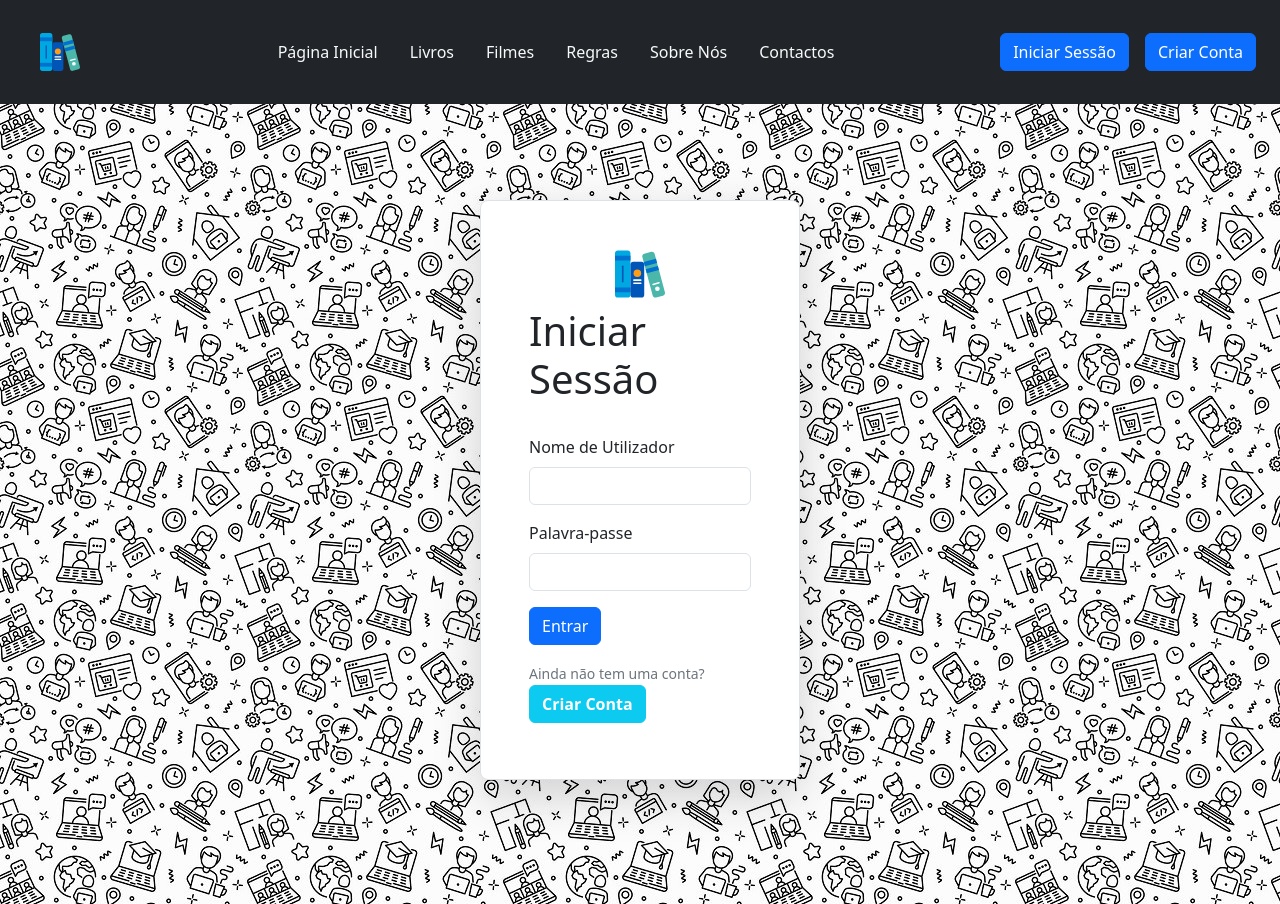
After one commit to Kurt3z/library_project, a Django app: page /users/login/ in a window 1280 px wide. The commit adds this page. Run offline with Django 4.2, Linux system fonts and the light colour scheme; some libraries are stand-ins or nearby versions.

Commit message:
Add Login and Signup Templates and Create Routing

```diff
--- a/library_project/urls.py
+++ b/library_project/urls.py
@@ -4,5 +4,6 @@ from django.urls import path, include
 
 urlpatterns = [
     path("admin/", admin.site.urls),
-    path("", include("core.urls"))
+    path("", include("core.urls")),
+    path("users/", include("users.urls"))
 ]
--- a/templates/main.html
+++ b/templates/main.html
@@ -9,6 +9,9 @@
     {% load bootstrap5 %}
     {% bootstrap_css %}
     {% bootstrap_javascript %}
+    <style>
+        {% block internal_css %}{% endblock internal_css %}
+    </style>
 </head>
 <body>
     {% include "navbar.html" %}
--- a/templates/navbar.html
+++ b/templates/navbar.html
@@ -1,7 +1,7 @@
 {% load static %}
 
 <nav class="navbar navbar-expand-lg bg-dark p-4">
-    <a class="navbar-brand text-capitalize py-2 px-3 rounded-2" href="#">
+    <a class="navbar-brand text-capitalize py-2 px-3 rounded-2" href="{% url "index" %}">
         <img src="{% static 'images/icon.svg' %}" alt="" height="40" />
     </a>
     <button
@@ -40,8 +40,8 @@
         </ul>
         <!-- Login and Sign Up Buttons -->
         <div class="navbar-nav justify-content-center gap-3">
-            <a href="#" class="btn btn-primary btn mb-lg-0">Iniciar Sessão</a>
-            <a href="./signup.html" class="btn btn-primary btn">Criar Conta</a>
+            <a href="{% url "login" %}" class="btn btn-primary btn mb-lg-0">Iniciar Sessão</a>
+            <a href="{% url "register" %}" class="btn btn-primary btn">Criar Conta</a>
         </div>
     </div>
 </nav>
--- /dev/null
+++ b/users/templates/users/login-register.html
@@ -0,0 +1,74 @@
+{% extends "main.html" %}
+{% load static %}
+
+{% block internal_css %}
+    main {
+        background-image: url('{% static "images/background.jpg" %}');
+    }
+{% endblock internal_css %}
+
+{% block title %}
+    {% if page == "register" %}
+        Criar Conta
+    {% else %}
+        Iniciar Sessão
+    {% endif %}
+{% endblock title %}
+
+
+
+{% block content %}
+    {% if page == "register" %}
+        <main class="container-fluid vh-100 d-flex flex-column justify-content-center align-items-center my-0">
+            <div class="container bg-white w-25 p-5 rounded-3 border shadow-lg position-absolute" style="top: 120px">
+                <div class="d-flex flex-column justify-content-center align-items-center mb-4">
+                    <img src="{% static "images/icon.svg" %}" alt="" height="50" class="mb-2" />
+                    <h1>Criar Conta</h1>
+                </div>
+                <form action="">
+                    <div class="row mb-3">
+                        <div class="col">
+                            <label for="">Nome</label>
+                            <input type="text" class="form-control" />
+                        </div>
+                        <div class="col">
+                            <label for="">Apelido</label>
+                            <input type="text" class="form-control" />
+                        </div>
+                    </div>
+                    <label for="email" class="form-label">Endereço Email</label>
+                    <input type="email" class="form-control mb-3" />
+                    <label for="email" class="form-label">Nome de Utilizador</label>
+                    <input type="email" class="form-control mb-3" />
+                    <label for="password" class="form-label">Palavra-passe</label>
+                    <input type="password" class="form-control mb-3" />
+                    <label for="password" class="form-label">Confirmar Palavra-passe</label>
+                    <input type="password" class="form-control mb-3" />
+
+                    <input type="submit" value="Registar" class="btn btn-primary mb-3" />
+                </form>
+                <small class="text-secondary">Já tem uma conta?</small>
+                <h5><a href="{% url "login" %}" class="btn btn-info text-white fw-bold">Iniciar Sessão</a></h5>
+            </div>
+        </main>
+    {% else %}
+        <main class="container-fluid vh-100 d-flex flex-column justify-content-center align-items-center my-0">
+            <div class="container bg-white w-25 p-5 rounded-3 border shadow-lg position-absolute" style="top: 200px">
+                <div class="d-flex flex-column justify-content-center align-items-center mb-4">
+                    <img src="{% static "images/icon.svg" %}" alt="" height="50" class="mb-2" />
+                    <h1>Iniciar Sessão</h1>
+                </div>
+                <form action="">
+                    <label for="email" class="form-label">Nome de Utilizador</label>
+                    <input type="email" class="form-control mb-3" />
+                    <label for="password" class="form-label">Palavra-passe</label>
+                    <input type="password" class="form-control mb-3" />
+
+                    <input type="submit" value="Entrar" class="btn btn-primary mb-3" />
+                </form>
+                <small class="text-secondary">Ainda não tem uma conta?</small>
+                <h5><a href="{% url "register" %}" class="btn btn-info text-white fw-bold">Criar Conta</a></h5>
+            </div>
+        </main>
+    {% endif %}
+{% endblock content %}
--- /dev/null
+++ b/users/urls.py
@@ -0,0 +1,7 @@
+from django.urls import path
+from . import views
+
+urlpatterns = [
+    path("login/", views.loginUser, name="login"),
+    path("register/", views.registerUser, name="register"),
+]
--- a/users/views.py
+++ b/users/views.py
@@ -1,3 +1,17 @@
 from django.shortcuts import render
 
-# Create your views here.
+
+def loginUser(request):
+    page = "login"
+    context = {
+        "page": page
+    }
+    return render(request, "users/login-register.html", context)
+
+
+def registerUser(request):
+    page = "register"
+    context = {
+        "page": page
+    }
+    return render(request, "users/login-register.html", context)
```
